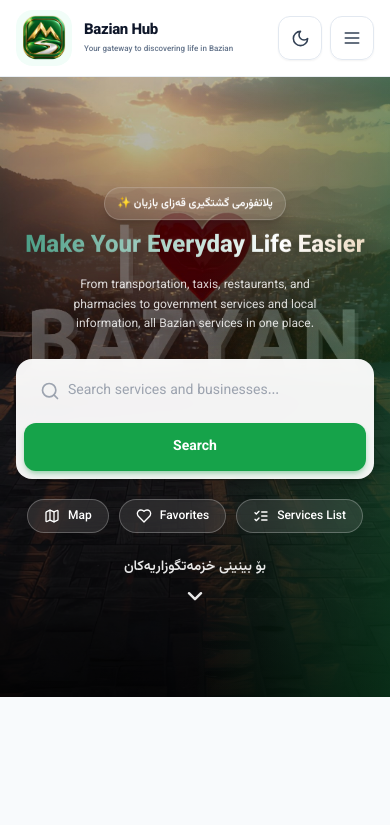
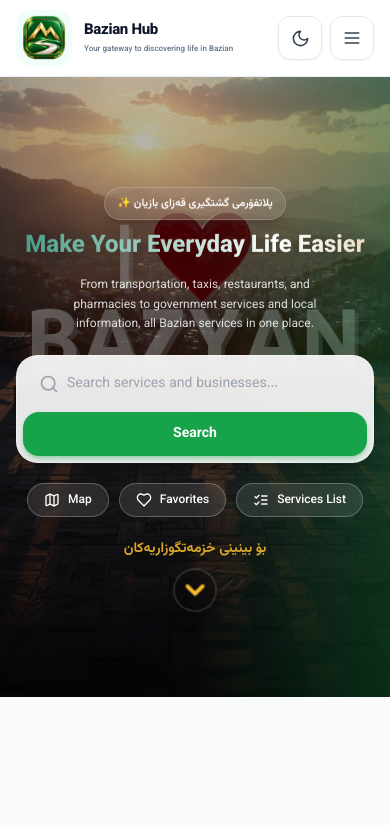
Before and after one commit to Rekan101/BazyanHub, a Next.js app: page / in a window 390 px wide. Shown: the top 825 px of the page. Built offline with nearby package versions, Linux system fonts and the light colour scheme.

Commit message:
Update website

```diff
--- a/components/Hero.tsx
+++ b/components/Hero.tsx
@@ -84,10 +84,7 @@ export default function Hero() {
       <div className="relative mx-auto w-full max-w-[1440px] px-4 pb-14 pt-28 sm:px-6 sm:pt-24 lg:px-10">
         <div className="mx-auto max-w-3xl text-center">
 
-          {/* =====================================================
-              HERO HEADLINE + SUBHEADING
-              Mobile spacing/size optimized only
-          ====================================================== */}
+          {/* HERO HEADLINE + SUBHEADING */}
 
           <motion.div
             initial={{ opacity: 0, y: 16 }}
@@ -165,10 +162,7 @@ export default function Hero() {
             </motion.p>
           </motion.div>
 
-          {/* =====================================================
-              SEARCH
-              UNCHANGED
-          ====================================================== */}
+          {/* SEARCH */}
 
           <motion.form
             onSubmit={handleSearch}
@@ -179,7 +173,7 @@ export default function Hero() {
               delay: 0.2,
               ease: "easeOut",
             }}
-            className="mx-auto mt-6 flex max-w-2xl flex-col gap-2 rounded-2xl bg-white/95 p-2 shadow-xl shadow-black/20 backdrop-blur-md dark:bg-slate-900/95 sm:mt-8 sm:flex-row"
+            className="mx-auto mt-5 flex max-w-xl flex-col gap-1.5 rounded-[1.35rem] border border-white/30 bg-white/90 p-1.5 shadow-xl shadow-black/20 backdrop-blur-md dark:bg-slate-900/90 sm:mt-8 sm:max-w-2xl sm:flex-row sm:gap-2 sm:rounded-2xl sm:p-2"
           >
             <label
               htmlFor="hero-search"
@@ -207,7 +201,7 @@ export default function Hero() {
                 }
                 placeholder={t("searchPlaceholder")}
                 aria-label={t("searchAriaLabel")}
-                className={`w-full rounded-xl bg-transparent py-3.5 text-sm text-[#1F2937] outline-none placeholder:text-[#9CA3AF] dark:text-white dark:placeholder:text-slate-400 ${
+                className={`w-full rounded-xl bg-transparent py-3 text-sm text-[#1F2937] outline-none placeholder:text-[#9CA3AF] dark:text-white dark:placeholder:text-slate-400 sm:py-3.5 ${
                   language === "en"
                     ? "pl-11 pr-4"
                     : "pe-14 ps-10"
@@ -217,16 +211,13 @@ export default function Hero() {
 
             <button
               type="submit"
-              className="shrink-0 rounded-xl bg-[#16A34A] px-6 py-3.5 text-sm font-bold text-white shadow-md shadow-[#16A34A]/30 transition-all hover:bg-[#15803D] active:scale-[0.98]"
+              className="shrink-0 rounded-[1rem] bg-[#16A34A] px-6 py-3 text-sm font-bold text-white shadow-md shadow-[#16A34A]/30 transition-all hover:bg-[#15803D] active:scale-[0.98] sm:rounded-xl sm:py-3.5"
             >
               {t("searchButton")}
             </button>
           </motion.form>
 
-          {/* =====================================================
-              QUICK ACTIONS
-              UNCHANGED
-          ====================================================== */}
+          {/* QUICK ACTIONS */}
 
           <motion.div
             initial={{ opacity: 0, y: 16 }}
@@ -260,10 +251,7 @@ export default function Hero() {
             })}
           </motion.div>
 
-          {/* =====================================================
-              MOBILE SERVICES SCROLL INDICATOR
-              Mobile only
-          ====================================================== */}
+          {/* MOBILE SERVICES SCROLL INDICATOR */}
 
           <motion.div
             initial={{ opacity: 0, y: 10 }}
@@ -273,32 +261,80 @@ export default function Hero() {
               delay: 0.5,
               ease: "easeOut",
             }}
-            className="mt-6 flex flex-col items-center sm:hidden"
+            className="mt-5 flex flex-col items-center sm:hidden"
           >
             <Link
               href="#services"
               aria-label="بۆ بینینی خزمەتگوزاریەکان"
-              className="flex flex-col items-center text-white/90 transition-colors hover:text-white focus-visible:outline-none focus-visible:ring-2 focus-visible:ring-white/70 focus-visible:ring-offset-2 focus-visible:ring-offset-black/20"
+              className="flex flex-col items-center focus-visible:outline-none focus-visible:ring-2 focus-visible:ring-white/70 focus-visible:ring-offset-2 focus-visible:ring-offset-black/20"
             >
-              <span className="text-sm font-semibold drop-shadow-[0_2px_8px_rgba(0,0,0,0.9)]">
+              <motion.span
+                animate={{
+                  opacity: [0.8, 1, 0.8],
+                  y: [0, -2, 0, 2, 0],
+                  color: [
+                    "#ffffff",
+                    "#34d399",
+                    "#fbbf24",
+                    "#ffffff",
+                  ],
+                }}
+                transition={{
+                  opacity: {
+                    duration: 2.4,
+                    repeat: Infinity,
+                    ease: "easeInOut",
+                  },
+                  y: {
+                    duration: 1.8,
+                    repeat: Infinity,
+                    ease: "easeInOut",
+                  },
+                  color: {
+                    duration: 4,
+                    repeat: Infinity,
+                    ease: "easeInOut",
+                  },
+                }}
+                className="text-sm font-bold drop-shadow-[0_2px_10px_rgba(0,0,0,0.95)]"
+              >
                 بۆ بینینی خزمەتگوزاریەکان
-              </span>
+              </motion.span>
 
               <motion.span
                 animate={{
-                  y: [0, 6, 0],
+                  y: [0, 7, 0],
+                  scale: [1, 1.08, 1],
+                  color: [
+                    "#ffffff",
+                    "#34d399",
+                    "#fbbf24",
+                    "#ffffff",
+                  ],
                 }}
                 transition={{
-                  duration: 1.4,
-                  repeat: Infinity,
-                  ease: "easeInOut",
+                  y: {
+                    duration: 1.5,
+                    repeat: Infinity,
+                    ease: "easeInOut",
+                  },
+                  scale: {
+                    duration: 1.5,
+                    repeat: Infinity,
+                    ease: "easeInOut",
+                  },
+                  color: {
+                    duration: 4,
+                    repeat: Infinity,
+                    ease: "easeInOut",
+                  },
                 }}
-                className="mt-1.5"
+                className="mt-1.5 inline-flex h-10 w-10 items-center justify-center rounded-full border border-white/25 bg-black/20 shadow-lg shadow-black/30 backdrop-blur-md"
                 aria-hidden="true"
               >
                 <ChevronDown
-                  className="h-6 w-6"
-                  strokeWidth={2.5}
+                  className="h-7 w-7"
+                  strokeWidth={3}
                 />
               </motion.span>
             </Link>
```
